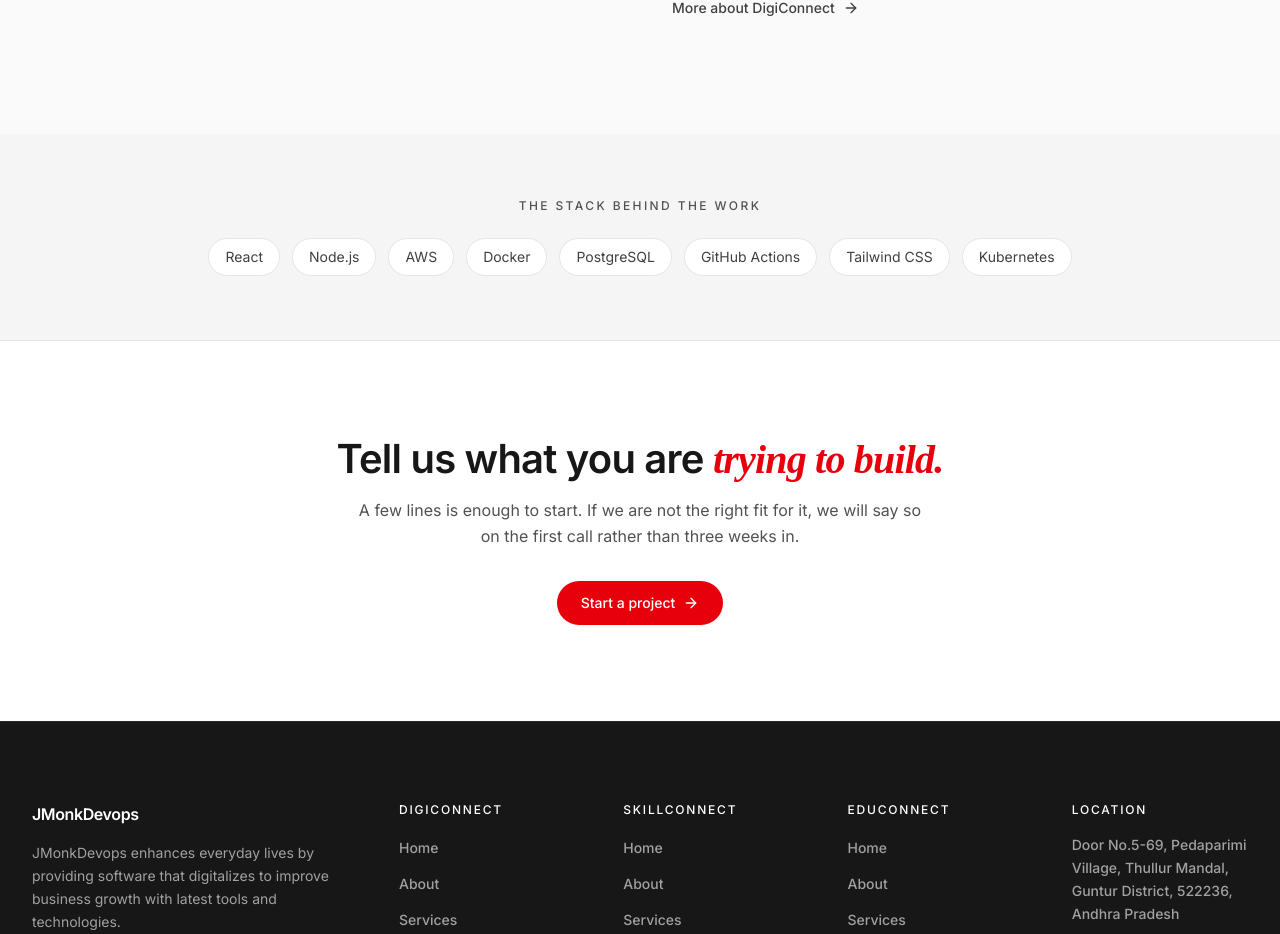
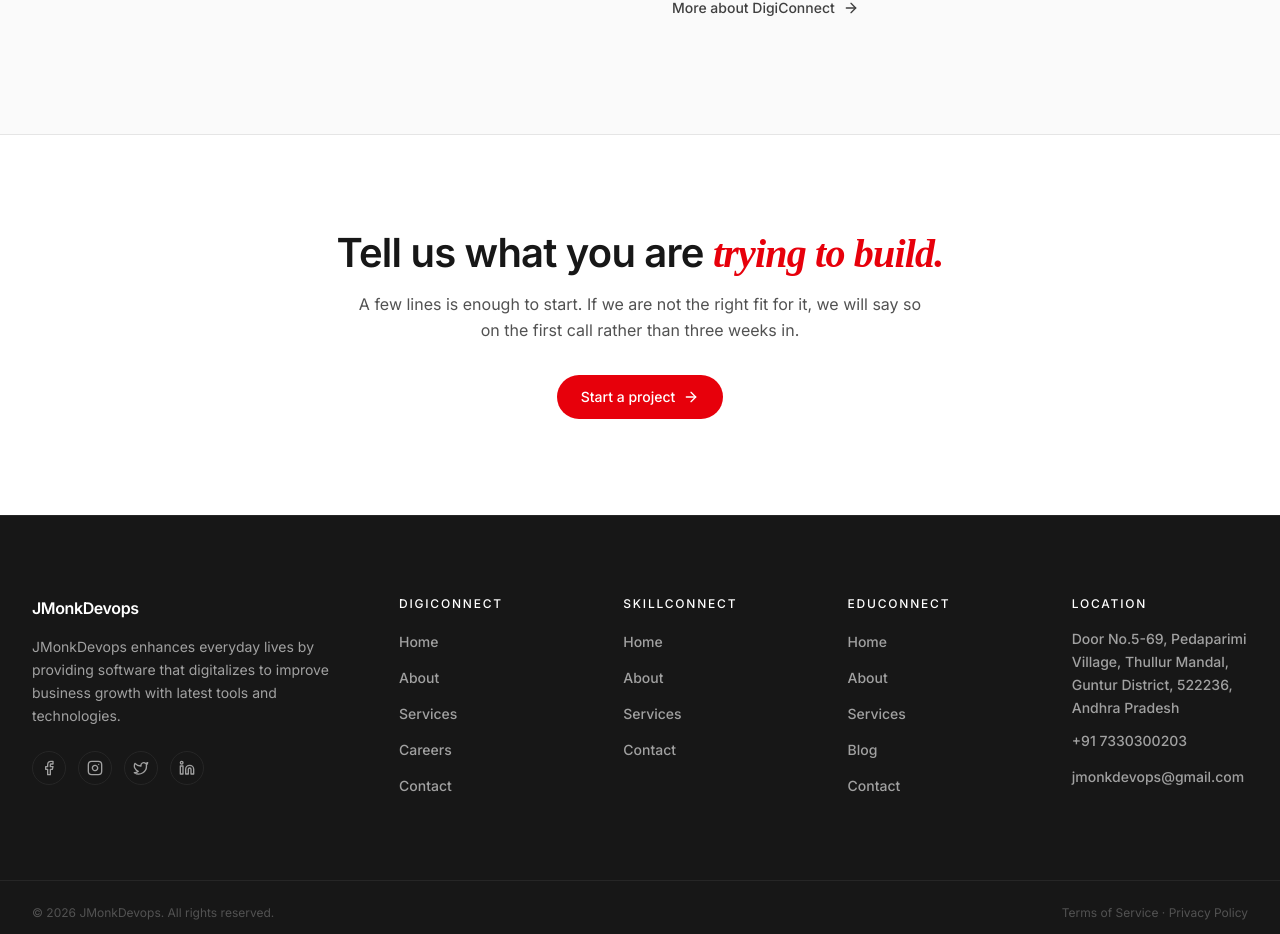
Before and after one commit to LeelaMohan217/J-Monk-Devops, a React (Vite) app: page /digiconnect in a window 1280 px wide. Shown: the part 3619-4553 px from the top of the page. Built offline with nearby package versions, Linux system fonts and the light colour scheme.

Commit message:
Drop the stack strip from the DigiConnect home page

```diff
--- a/src/sites/digiconnect/pages/Home.jsx
+++ b/src/sites/digiconnect/pages/Home.jsx
@@ -2,19 +2,20 @@ import HeroSection from "./home/HeroSection";
 import WhatWeDoSection from "./home/WhatWeDoSection";
 import OfferingsSection from "./home/OfferingsSection";
 import HowWeWorkSection from "./home/HowWeWorkSection";
-import StackStrip from "./home/StackStrip";
 
 // Narrative order: say what DigiConnect builds, show the three shapes that work
 // takes, list the full offering, then explain how the work is run. The closing
 // CTA is deliberately absent — DigiConnectApp already renders ContactCmp below
 // every non-contact route.
 //
-// The "Where you fit" section that used to sit before StackStrip is gone. It
-// existed to fork visitors between business enquiries and student programs, and
-// the student programs are SkillConnect's now, which left it forking one way.
+// Two sections that used to close this page are gone. "Where you fit" forked
+// visitors between business enquiries and student programs, and the student
+// programs are SkillConnect's now, which left it forking one way. StackStrip
+// listed the technologies behind the work, which said more about us than about
+// what a client gets.
 //
 // Surfaces step monotonically down into that CTA:
-// white -> near-white -> white -> near-white -> sunken.
+// white -> near-white -> white -> near-white.
 const Home = () => {
   return (
     <>
@@ -22,7 +23,6 @@ const Home = () => {
       <WhatWeDoSection />
       <OfferingsSection />
       <HowWeWorkSection />
-      <StackStrip />
     </>
   );
 };
--- a/src/sites/digiconnect/pages/home/StackStrip.jsx
+++ /dev/null
@@ -1,36 +0,0 @@
-import { motion } from "framer-motion";
-import { riseIn } from "../../../../shared/variants";
-import { centerTrigger } from "../../../../shared/motionConfig";
-import { stack } from "./data";
-
-const StackStrip = () => {
-  return (
-    <section className="bg-surface-sunken py-12 md:py-16">
-      <div className="mx-auto max-w-7xl px-6 md:px-8">
-        {/* One wrapper reveal, not eight staggered pills — this is decorative
-            content and per-item motion reads as noise. */}
-        <motion.div
-          variants={riseIn()}
-          {...centerTrigger}
-          className="flex flex-col items-center gap-6"
-        >
-          <span className="text-xs font-medium uppercase tracking-[0.2em] text-neutral-600">
-            The stack behind the work
-          </span>
-          <ul className="flex flex-wrap justify-center gap-3">
-            {stack.map((item) => (
-              <li
-                key={item}
-                className="rounded-full border border-neutral-200 bg-surface px-4 py-2 text-sm text-neutral-700"
-              >
-                {item}
-              </li>
-            ))}
-          </ul>
-        </motion.div>
-      </div>
-    </section>
-  );
-};
-
-export default StackStrip;
--- a/src/sites/digiconnect/pages/home/data.js
+++ b/src/sites/digiconnect/pages/home/data.js
@@ -133,16 +133,9 @@ export const howWeWork = {
 // The section went with it. The business route it held is not lost: the
 // offerings section above already closes on a link to the full services page.
 
-// Exactly the eight published on the umbrella landing page. Do not extend this
-// list. The landing records a standing decision not to fabricate capability
-// claims.
-export const stack = [
-  "React",
-  "Node.js",
-  "AWS",
-  "Docker",
-  "PostgreSQL",
-  "GitHub Actions",
-  "Tailwind CSS",
-  "Kubernetes",
-];
+// There was a `stack` list here — React, Node, AWS, Docker, Postgres, GitHub
+// Actions, Tailwind, Kubernetes — feeding a StackStrip closing section on this
+// page. Both are gone. It was the last tech list anywhere on the site, so if one
+// is ever wanted again it starts from scratch, and the standing rule it carried
+// still applies: name only what is actually used, never pad the list to look
+// broader.
--- a/src/sites/skillconnect/pages/about/AudienceSection.jsx
+++ b/src/sites/skillconnect/pages/about/AudienceSection.jsx
@@ -6,7 +6,8 @@ import { ACCENT_CLASS } from "../../headingStyles";
 
 // Typographic pill row rather than six illustrated cards. This is an index of
 // who qualifies, and per-item imagery would be decoration standing in for
-// content. One wrapper reveal, for the same reason StackStrip uses one.
+// content. One wrapper reveal, for the same reason ../home/AudienceStrip uses
+// one: staggering a set of pills reads as noise rather than sequence.
 const AudienceSection = () => {
   return (
     <section className="bg-surface-sunken py-16 md:py-24">
```
Also changed, not shown: src/sites/digiconnect/pages/careers/data.js (+4 -3 lines), src/sites/skillconnect/pages/home/AudienceStrip.jsx (+5 -3 lines).
